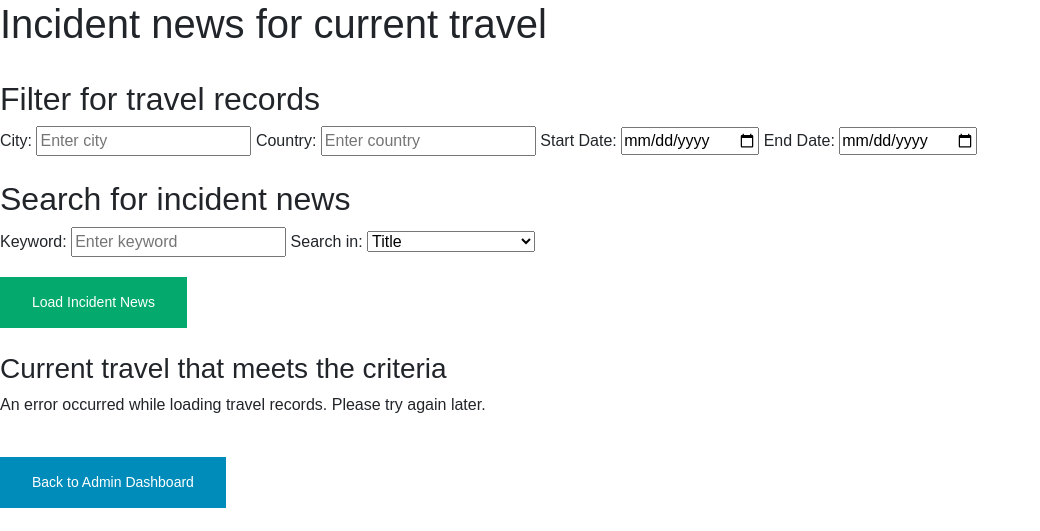
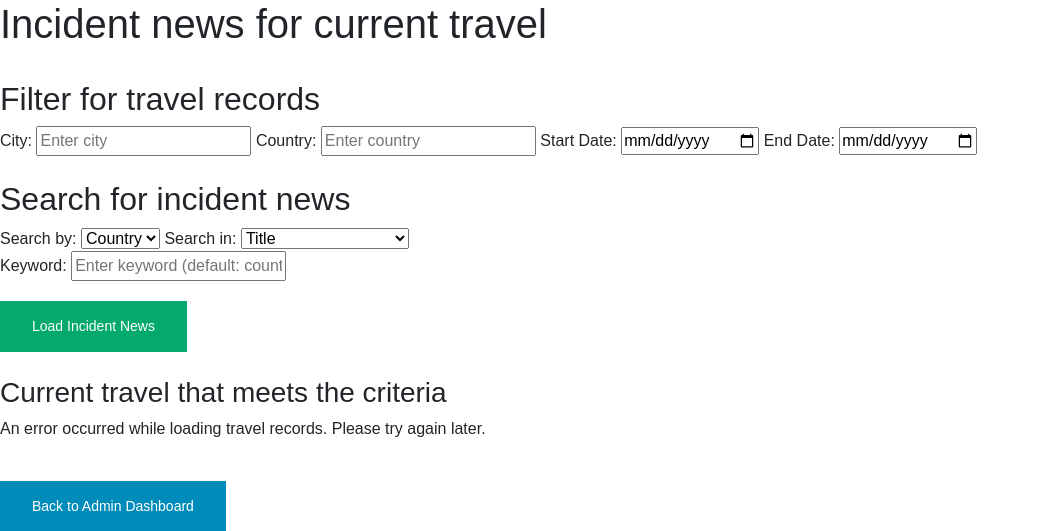
Before and after one commit to kknb1982/wsaadeploy, a Flask app: page /current-travel in a window 1280 px wide. Shown: the top 531 px of the page, without its empty margins (0-1040 px from the left). Run offline with Flask 3, Linux system fonts and the light colour scheme; parts of the project's set-up code (start-up, migrations or seed data) failed here and were passed over.

Commit message:
updating news search

```diff
--- a/app.py
+++ b/app.py
@@ -323,7 +323,7 @@
 @app.route('/api/news', methods=['GET'])
 def api_news():
     keywords = request.args.get('keywords', '')
-    search_in = request.args.get('searchIn', 'title,description,content')
+    search_in = request.args.get('searchIn', 'title')
 
     # Example current travel data (replace with actual data)
     current_travel_data = current_travel()
@@ -334,6 +334,17 @@
     news = fetch_news(current_travel_data, keywords=keywords, search_in=search_in)
     return jsonify(news)
 
+@app.route('/api/download-names', methods=['GET'])
+def download_names():
+    if 'userid' not in session:
+        return jsonify({'error': 'Unauthorized'}), 401
+    if session['role'] != 'admin':
+        return jsonify({'error': 'Unauthorized access'}), 403
+
+
+    # Fetch the travel data for the logged-in user
+
+
 if __name__ == '__main__':
     print("Loading countries data...")
     countries_data = get_countries()
--- a/static/js/main.js
+++ b/static/js/main.js
@@ -300,6 +300,14 @@
     // Fetch news for each travel record
     travelData.forEach(travel => {
         const travelId = travel.travelid;
+        const country = travel.country;
+
+        // Use the country as the default keyword if no user keyword is provided
+        const keywords = userKeyword || country;
+
+        // Use "title" as the default search field if no user selection is made
+        const searchIn = userSearchIn || 'title';
+
     // Fetch news for the current travel
     fetch(`/api/news?keywords=${encodeURIComponent(keywords)}&searchIn=${encodeURIComponent(searchIn)}`)
         .then(response => {
@@ -315,7 +323,7 @@
 
             // Populate the "News" column with the fetched news
             if (newsData.length === 0) {
-                newsCell.innerHTML = 'No news found';
+                newsCell.innerHTML = 'No news found for this search.';
             } else {
                 const newsList = newsData.map(article => `<a href="${article.url}" target="_blank">${article.title}</a>`).join('<br>');
                 newsCell.innerHTML = newsList;
@@ -449,3 +457,26 @@
             alert('An error occurred while checking admin status. Please try again.');
         });
 }
+
+function downloadNames() {
+    fetch('/api/download-names')
+    .then(response => {
+        if (!response.ok) {
+            throw new Error(`HTTP error! status: ${response.status}`);
+            }
+        return response.blob(); // Get the response as a blob
+        })
+    .then(blob => {
+        const url = window.URL.createObjectURL(blob); // Create a URL for the blob
+        const a = document.createElement('a'); // Create an anchor element
+        a.href = url; // Set the href to the blob URL
+        a.download = 'names.csv'; // Set the download attribute with a filename
+        document.body.appendChild(a); // Append the anchor to the body
+        a.click(); // Programmatically click the anchor to trigger the download
+        a.remove(); // Remove the anchor from the document
+        })
+    .catch(error => {
+        console.error('Error downloading names:', error);
+        alert('An error occurred while downloading names. Please try again.');
+    });
+}
--- a/templates/current-travel.html
+++ b/templates/current-travel.html
@@ -36,11 +36,13 @@
         <br><h2>Search for incident news</h2>
 
         <div class="filters">
-            <label for="filterKeyword">Keyword:</label>
-            <input type="text" id="filterKeyword" placeholder="Enter keyword">
+            <label for="searchBy">Search by:</label>
+            <select id="searchBy">
+                <option value="country">Country</option>
+                <option value="city">City</option>
+            </select>
 
             <label for="searchIn">Search in:</label>
-
             <select id="searchIn">
                 <option value="title">Title</option>
                 <option value="description">Description</option>
@@ -48,6 +50,14 @@
                 <option value="title,description">Title and Description</option>
                 <option value="title,description,content">All Fields</option>
             </select>
+
+            <br>
+            <label for="filterKeyword">Keyword:</label>
+            <input type="text" id="filterKeyword" placeholder="Enter keyword (default: country)">
+
+
+
+
         </div>
 
 
--- a/utils/newsAPI_client.py
+++ b/utils/newsAPI_client.py
@@ -20,15 +20,15 @@
 
     # Construct the query parameters
     for travel in current_travel:
-        city = current_travel['city']
-        country = current_travel['country']
+        city = travel.get('city', '')
+        country = travel.get('country', '')
         today = datetime.now()
         three_days_ago = today - timedelta(days=3)
         today = today.strftime('%Y-%m-%d')
         three_days_ago = three_days_ago.strftime('%Y-%m-%d')
 
     parameters = {
-        'q': f"{keywords} (+{country})".strip(),
+        'q': f"{keywords} {city} {country}".strip(),
         'searchIn': search_in,
         'from': three_days_ago,
         'to': today,
```
Also changed, not shown: 2 other files.
